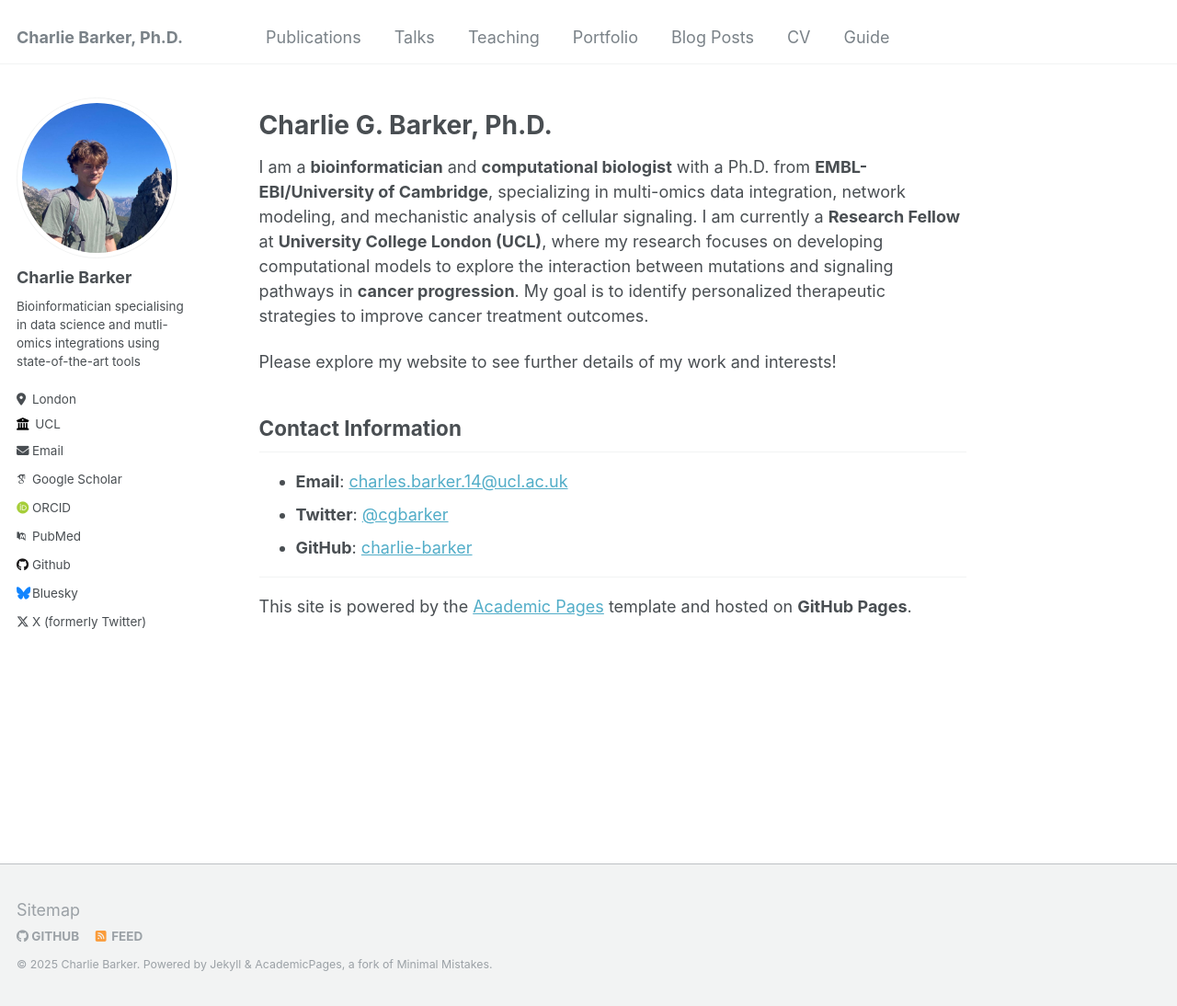
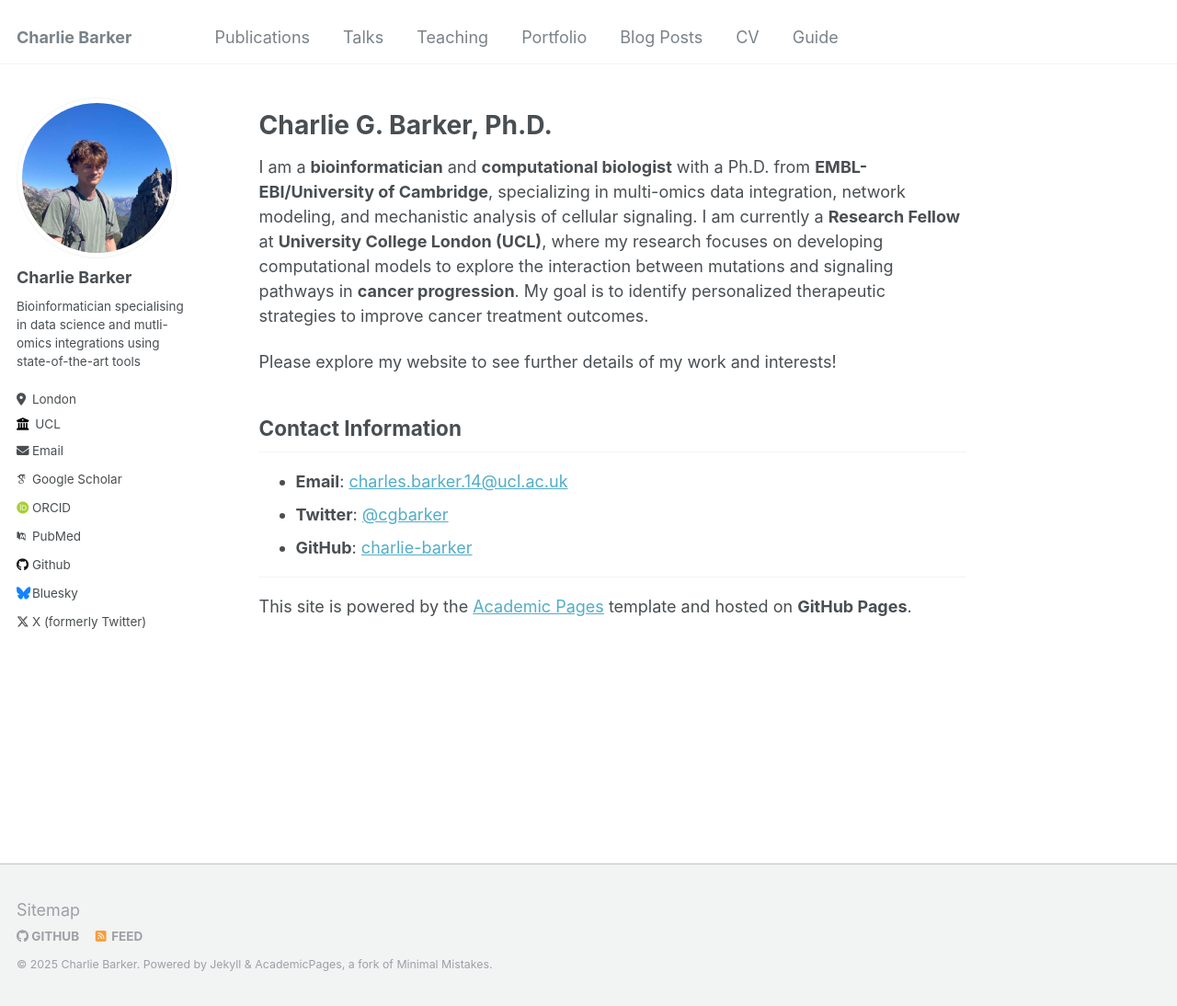
Before and after one commit to CharlieBarker/CharlieBarker.github.io, a Jekyll site: the page built from _pages/about.md, in a window 1280 px wide and 1094 px high. Shown: the whole window at 92% size. Built offline with Jekyll 4.4.1, drawn with Linux system fonts in a browser that asks for light colours; some web fonts are replaced.

```diff
--- a/_config.yml
+++ b/_config.yml
@@ -8,7 +8,7 @@
 
 # Basic Site Settings
 locale                   : "en-UK"
-title                    : "Charlie Barker, Ph.D."
+title                    : "Charlie Barker"
 title_separator          : "-"
 name                     : &name "Charlie Barker"
 description              : &description "I am a bioinformatician and computational biologist with a Ph.D. from EMBL-EBI/University of Cambridge, specializing in multi-omics data integration, network modeling, and mechanistic analysis of cellular signaling. "
```
